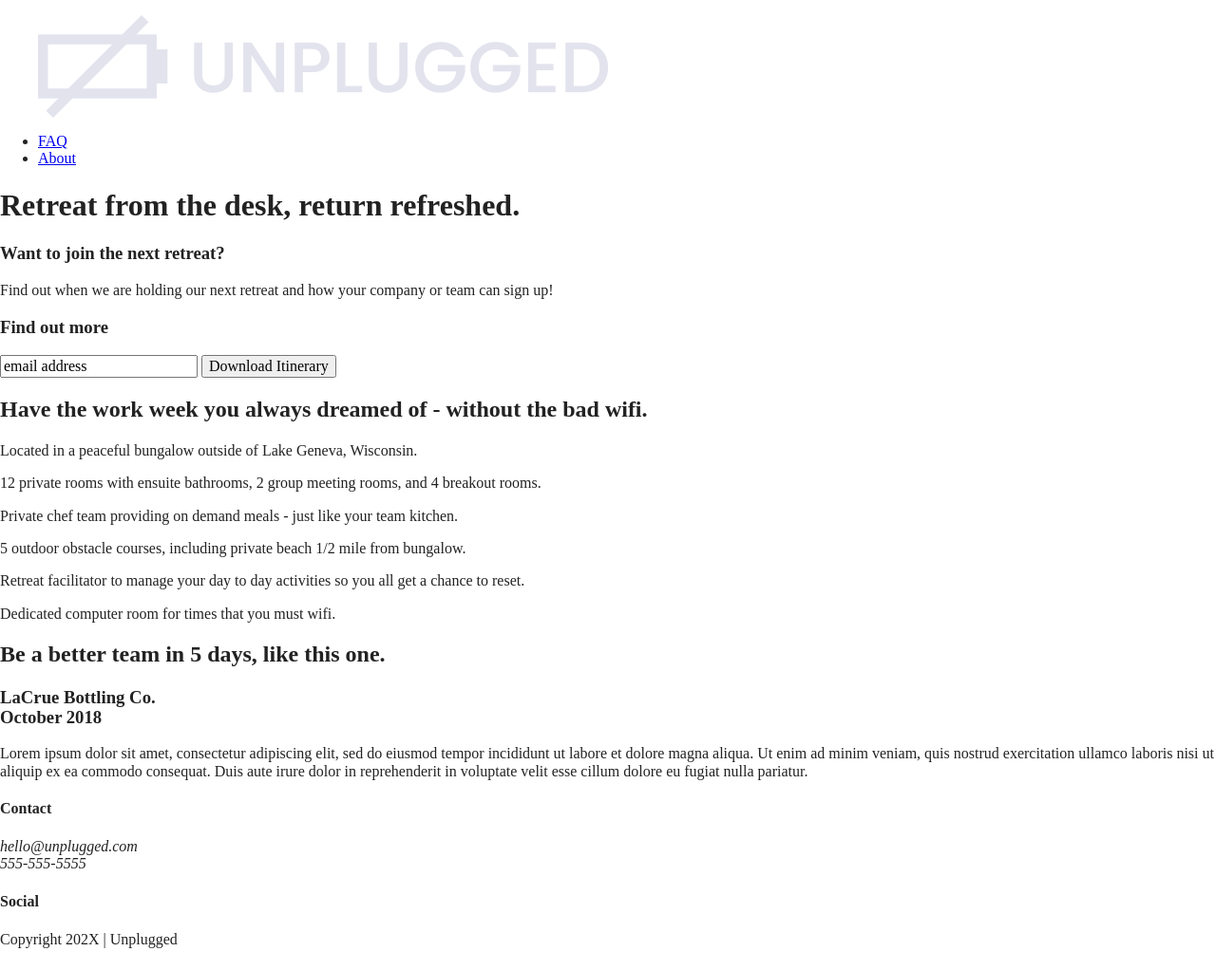
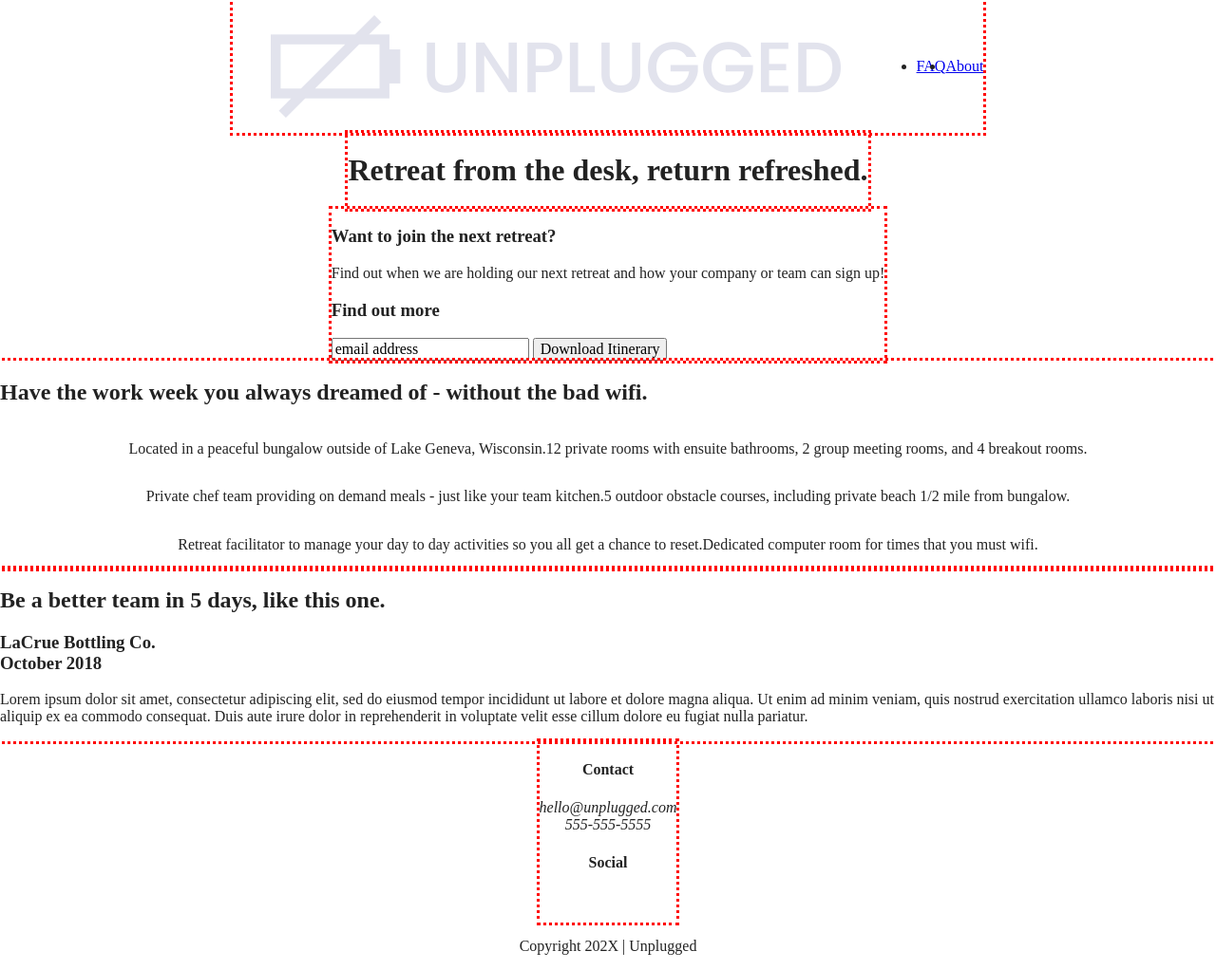
Before and after one commit to annemarieb78/unplugged, a website built with Parcel: page index.html in a window 1280 px wide. Shown: the whole page at 95% size. Built offline with nearby package versions, Linux system fonts and the light colour scheme.

Commit message:
Added initial flexbox css

```diff
--- a/css/main.css
+++ b/css/main.css
@@ -86,6 +86,102 @@ textarea {
 /* ==========================================================================
    Author's custom styles
    ========================================================================== */
+.content-wrapper {
+  outline: 3px dotted red;
+}
+
+header {
+  display: flex;
+  justify-content: center;
+}
+
+header .content-wrapper {
+  display: flex;
+  justify-content: center;
+  align-items: center;
+  flex-flow: row wrap;
+}
+
+header nav ul {
+  display: flex;
+  justify-content: space-around;
+}
+
+.hero-area {
+  display: flex;
+  justify-content: center;
+}
+
+aside {
+  display: flex;
+  justify-content: center;
+}
+
+.features {
+  display: flex;
+  justify-content: center;
+}
+
+.features .features-items {
+  display: flex;
+  justify-content: center;
+  align-items: flex-start;
+  flex-flow: row wrap;
+}
+
+.reviews {
+  display: flex;
+  justify-content: center;
+}
+
+footer {
+  display: flex;
+  flex-direction: column;
+  align-items: center;
+  text-align: center;
+}
+
+footer .social-icons {
+  display: flex;
+  justify-content: space-around;
+  align-items: center;
+}
+
+footer .social-icons p {
+  display: flex;
+  justify-content: center;
+  align-items: center;
+}
+
+/*==========================================================================
+About page
+==========================================================================*/
+
+.mission {
+  display: flex;
+  justify-content: center;
+}
+
+.contact-section {
+  display: flex;
+  justify-content: center;
+}
+
+/*==========================================================================
+FAQ page
+==========================================================================*/
+
+.faq {
+  display: flex;
+  justify-content: center;
+}
+
+.faq .content-wrapper {
+  display: flex;
+  justify-content: center;
+  align-items: flex-start;
+  flex-flow: row wrap;
+}
 
 /* ==========================================================================
    Helper classes
--- a/index.html
+++ b/index.html
@@ -2,7 +2,7 @@
 <html class="no-js" lang="en">
   <head>
     <meta charset="utf-8" />
-    <title>Unplugged</title>
+    <title>Unplugged Retreat</title>
     <meta name="description" content="" />
     <meta name="viewport" content="width=device-width, initial-scale=1" />
 
```
